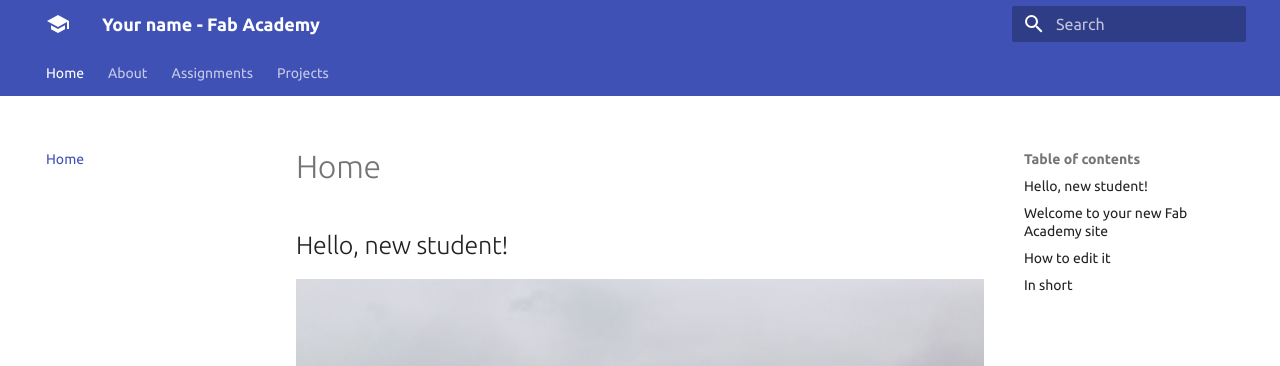
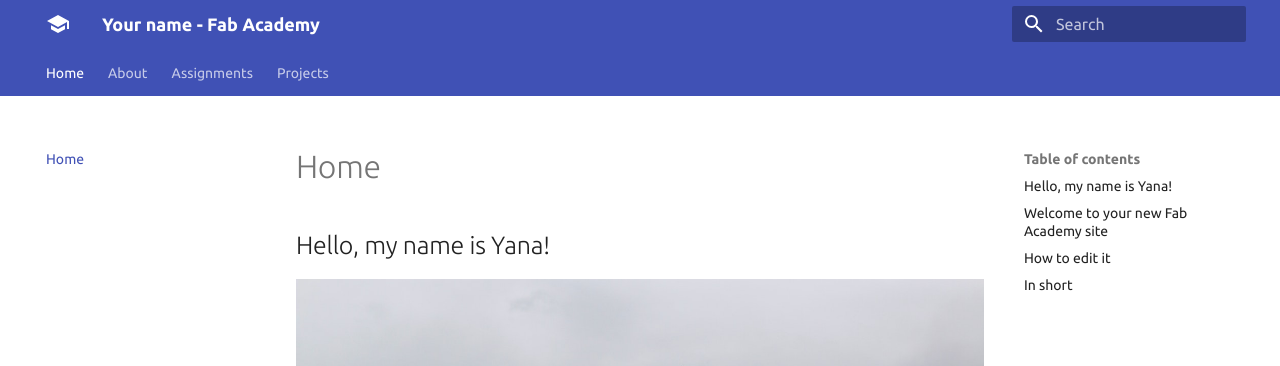
Before and after one commit to yananazaryan26-crypto/fab-academy-site, an MkDocs documentation site: the page built from docs/index.md, in a window 1280 px wide and 900 px high. Shown: the top 366 px of the window. Built offline with MkDocs 1.6.1 and Material for MkDocs 9.7.7, drawn with Linux system fonts in a browser that asks for light colours.

Commit message:
Test modification

```diff
--- a/docs/index.md
+++ b/docs/index.md
@@ -1,6 +1,6 @@
 # Home
 
-## Hello, new student!
+## Hello, my name is Yana!
 
 ![](./images/week01/assignment-photo.jpg)
 
```
